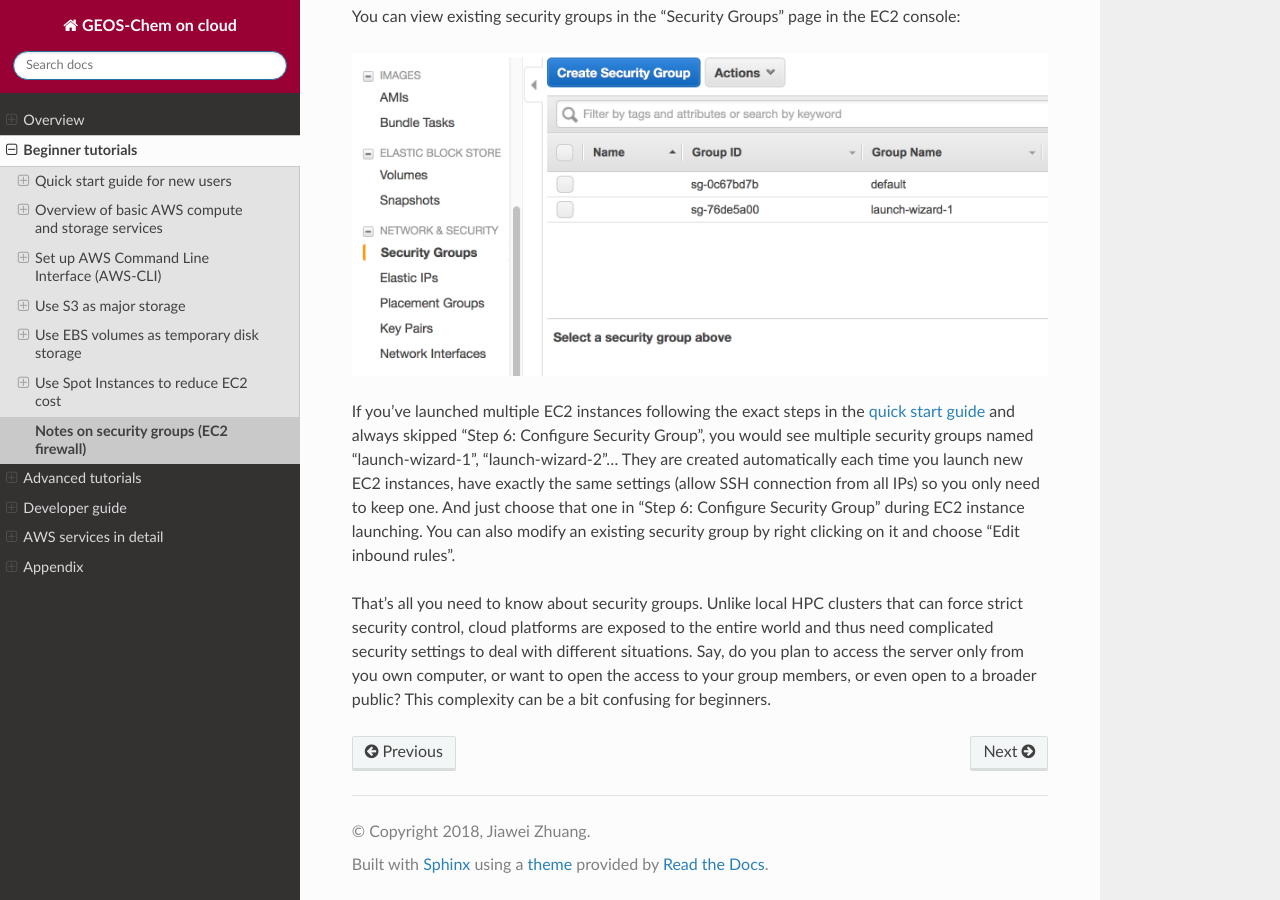
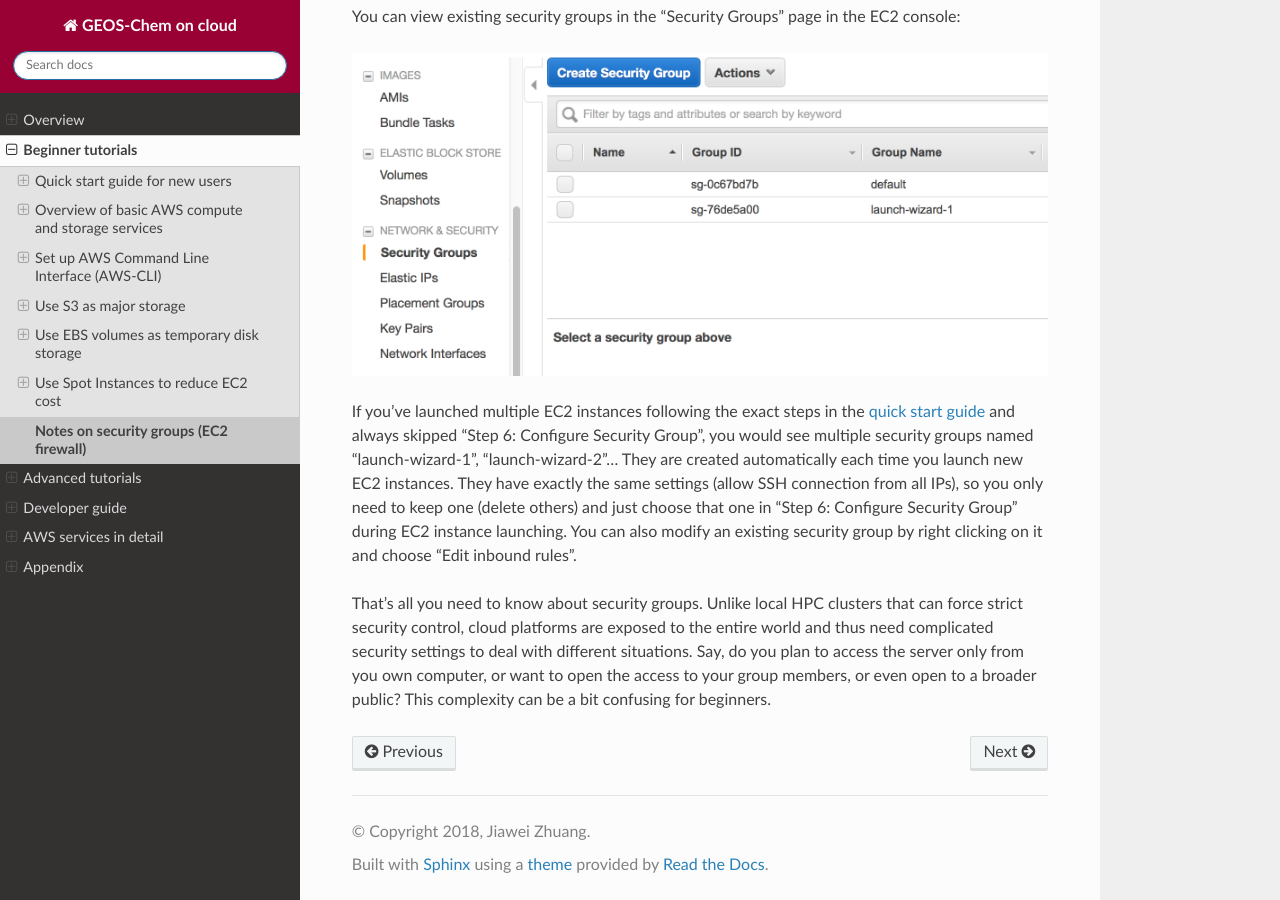
Before and after one commit to geoschem/geos-chem-cloud, a Sphinx documentation site: the page built from doc/source/chapter02_beginner-tutorial/security-group.rst, in a window 1280 px wide and 900 px high, scrolled down 1626 px. Built offline with Sphinx 7.4.7 and the Read the Docs theme 2.0.0, drawn with Linux system fonts in a browser that asks for light colours.

Commit message:
Minor fix

```diff
--- a/doc/source/chapter02_beginner-tutorial/security-group.rst
+++ b/doc/source/chapter02_beginner-tutorial/security-group.rst
@@ -24,6 +24,6 @@
 
 .. figure:: img/security_group_console.png
 
-If you've launched multiple EC2 instances following the exact steps in the :ref:`quick start guide <quick-start-label>` and always skipped "Step 6: Configure Security Group", you would see multiple security groups named "launch-wizard-1", "launch-wizard-2"... They are created automatically each time you launch new EC2 instances, have exactly the same settings (allow SSH connection from all IPs) so you only need to keep one. And just choose that one in "Step 6: Configure Security Group" during EC2 instance launching. You can also modify an existing security group by right clicking on it and choose "Edit inbound rules".
+If you've launched multiple EC2 instances following the exact steps in the :ref:`quick start guide <quick-start-label>` and always skipped "Step 6: Configure Security Group", you would see multiple security groups named "launch-wizard-1", "launch-wizard-2"... They are created automatically each time you launch new EC2 instances. They have exactly the same settings (allow SSH connection from all IPs), so you only need to keep one (delete others) and just choose that one in "Step 6: Configure Security Group" during EC2 instance launching. You can also modify an existing security group by right clicking on it and choose "Edit inbound rules".
 
 That's all you need to know about security groups. Unlike local HPC clusters that can force strict security control, cloud platforms are exposed to the entire world and thus need complicated security settings to deal with different situations. Say, do you plan to access the server only from you own computer, or want to open the access to your group members, or even open to a broader public? This complexity can be a bit confusing for beginners.
```
